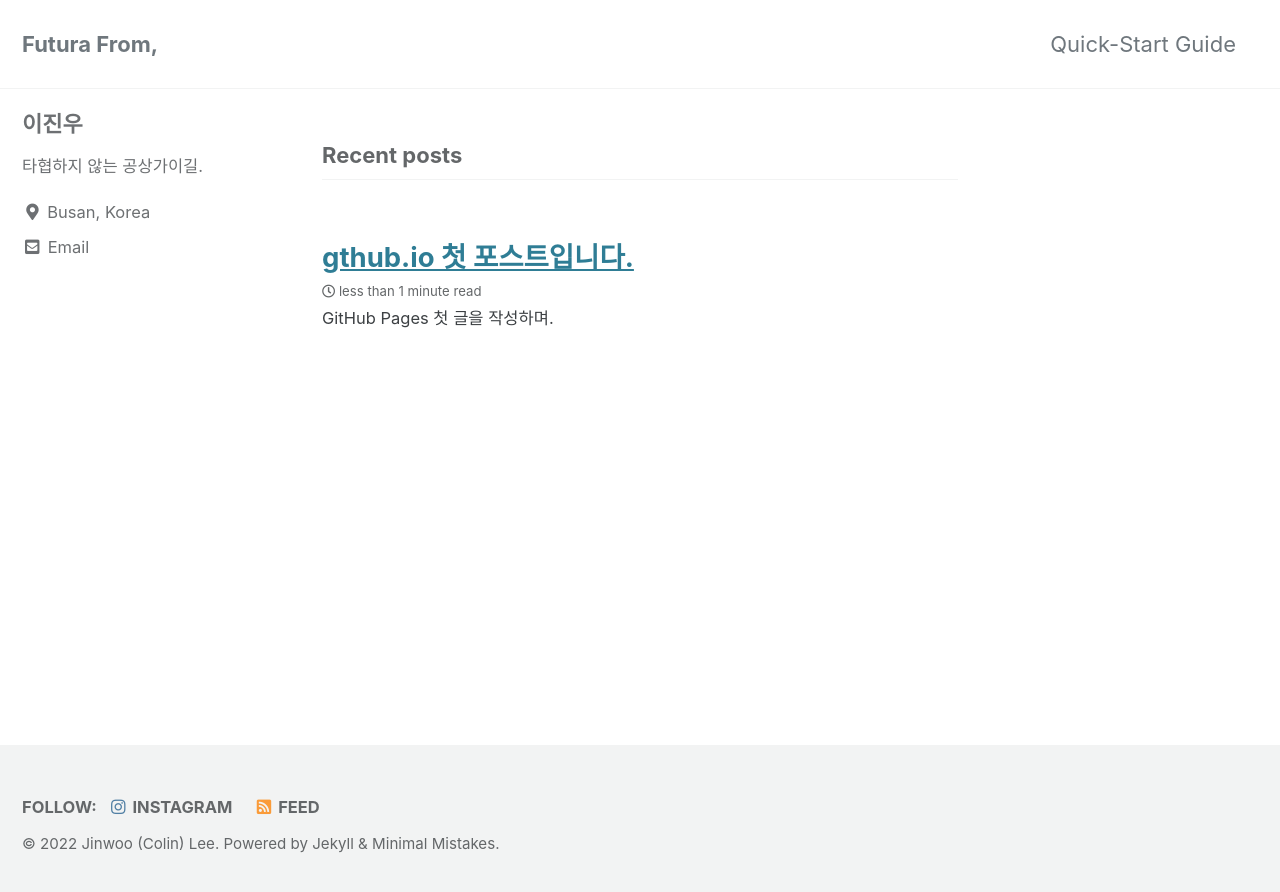
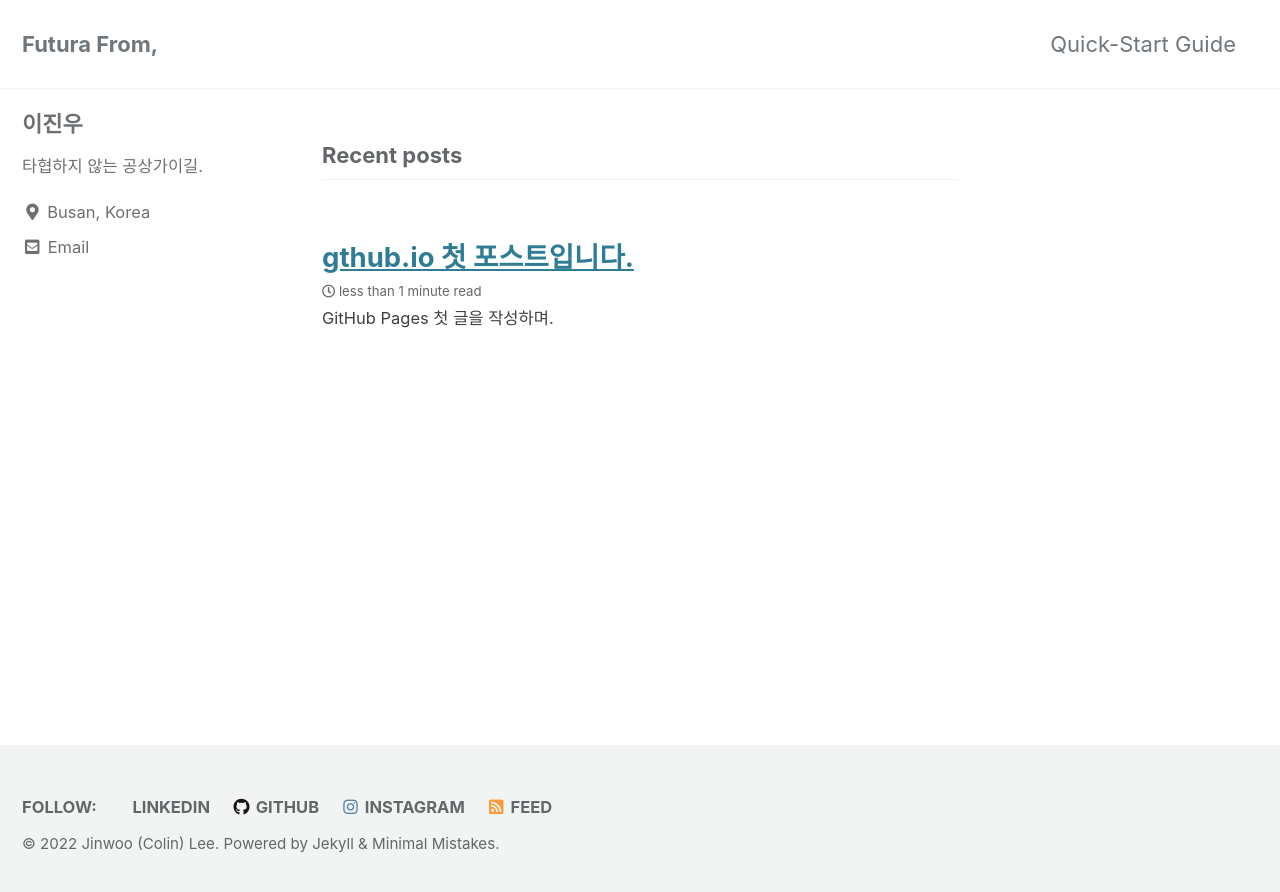
Before and after one commit to cinescope-wkr/cinescope-wkr.github.io, a Jekyll site: the page built from index.html, in a window 1280 px wide. Shown: the top 892 px of the page. Built offline with Jekyll 4.4.1, drawn with Linux system fonts in a browser that asks for light colours; cached includes are drawn as plain includes; the list of posts is cut into pages by our own code.

Commit message:
Update _config.yml

```diff
--- a/_config.yml
+++ b/_config.yml
@@ -133,15 +133,15 @@
 # Site Footer
 footer:
   links:
-    - label: "Twitter"
-      icon: "fab fa-fw fa-twitter-square"
-      # url:
+    - label: "LinkedIn"
+      icon: "fab fa-fw fa-linkedin-square"
+      url: "https://www.linkedin.com/in/jinwoo-lee-6424281aa/"
     - label: "Facebook"
       icon: "fab fa-fw fa-facebook-square"
       # url:
     - label: "GitHub"
       icon: "fab fa-fw fa-github"
-      # url:
+      url: "https://github.com/cinescope-wkr"
     - label: "GitLab"
       icon: "fab fa-fw fa-gitlab"
       # url:
```
